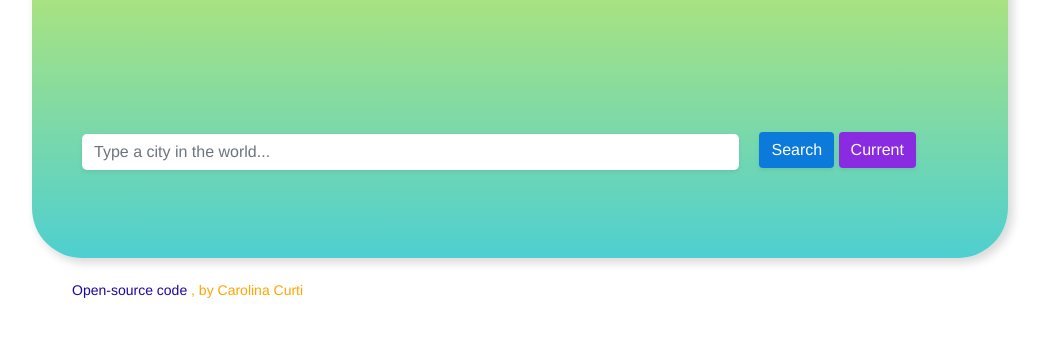
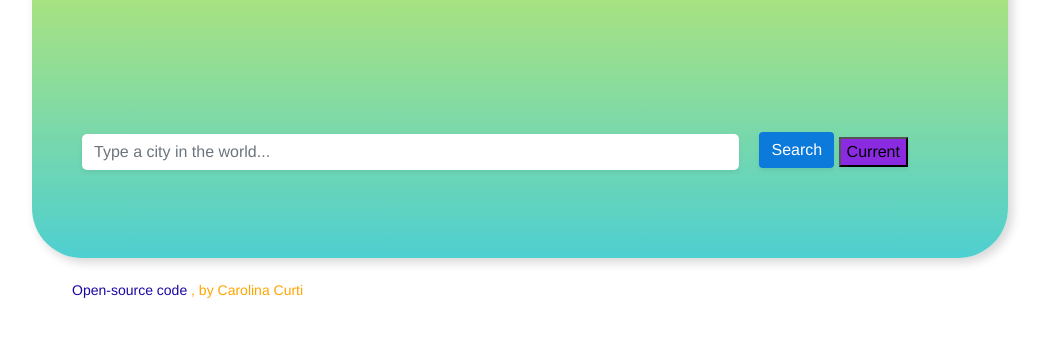
Before and after one commit to Carolina-Curti/WeatherApp, a plain HTML site: page index.html in a window 1280 px wide. Shown: the part 245-582 px from the top of the page, without its empty margins (120-1166 px from the left). Drawn offline with nearby package versions, Linux system fonts and the light colour scheme; no server answers.

Commit message:
Update index.html

```diff
--- a/index.html
+++ b/index.html
@@ -51,7 +51,7 @@
           <button type="submit" class="btn btn-secondary mb-2 shadow-sm">
             Search
           </button>
-          <button class="btn btn-current mb-2 shadow-sm" id="current-location">
+          <button class="btn-current mb-2 shadow-sm" id="current-location">
             Current
           </button>
         </form>
```
